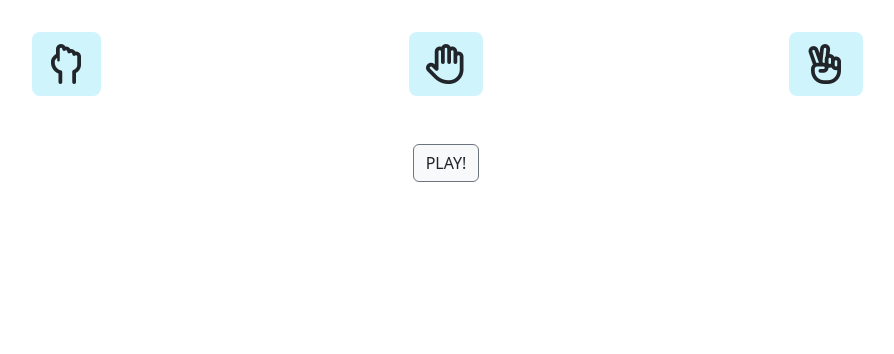
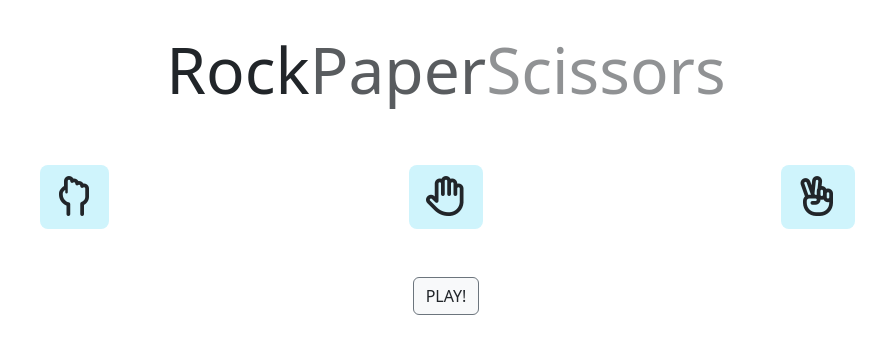
Before and after one commit to alexsbryant/RockPaperScissors, a React (Vite) app: page / in a window 1280 px wide. Shown: the top 354 px of the page, without its empty margins (194-1088 px from the left). Built offline with nearby package versions, Linux system fonts and the light colour scheme.

Commit message:
Fixed computer's choice logic
Styled main play page

```diff
--- a/src/App.jsx
+++ b/src/App.jsx
@@ -1,4 +1,4 @@
-import { useState } from 'react'
+import { useEffect, useState } from 'react'
 import './App.css'
 import Play from './components/Play'
 import Reset from './components/Reset'
@@ -24,6 +24,7 @@ function compDecision() {
   } else if (random === 2) {
     setCompChoice('scissors')
   }
+  // console.log(`compDecision choice: ${compChoice}`)
 }
 
 const handleRock = () => {
@@ -41,7 +42,7 @@ const handleScissors = () => {
 const handlePlay = () => {
   setInPlay(true)
   compDecision()
-  console.log(`Player Choice: ${userChoice} Computer Choice: ${compChoice}`)
+  // console.log(`Player Choice: ${userChoice} Computer Choice: ${compChoice}`)
 }
 
 const handleReset = () => {
@@ -49,6 +50,12 @@ const handleReset = () => {
   setCompChoice('none')
   setInPlay(false)
 }
+
+useEffect(() => {
+  if (inPlay) {
+    console.log(`EFFECT LOG - player: ${userChoice} computer: ${compChoice}`)
+  }
+})
 
   return (
     <div className='container'>
--- a/src/components/Play.jsx
+++ b/src/components/Play.jsx
@@ -11,8 +11,13 @@ const scissors = (<i class="fa-regular fa-hand-peace fa-2xl"></i>)
 
   return (
     <>
-        <div className='row pb-5'>
-            <div className='col-4'>
+        <div className='row pb-5 mx-auto justify-content-center'>
+            <div className='col justify-content-center text-center'>
+                <h1 className='display-3 '>Rock<span className='text-muted'>Paper</span><span className='text-body-tertiary'>Scissors</span></h1>
+            </div>
+        </div>
+        <div className='row pb-5 mx-auto justify-content-center'>
+            <div className='col-4 mx-auto'>
                 <button
                     id="btn"
                     type="button"
@@ -22,7 +27,7 @@ const scissors = (<i class="fa-regular fa-hand-peace fa-2xl"></i>)
                         {rock}
                 </button>
             </div>
-            <div className='col-4'>
+            <div className='col-4 mx-auto'>
                 <button
                     id="btn"
                     type="button"
@@ -32,7 +37,7 @@ const scissors = (<i class="fa-regular fa-hand-peace fa-2xl"></i>)
                         {paper}
                 </button>
             </div>
-            <div className='col-4'>
+            <div className='col-4 mx-auto'>
                 <button
                     id="btn"
                     type="button"
--- a/src/components/Result.jsx
+++ b/src/components/Result.jsx
@@ -4,19 +4,48 @@ function Result(props) {
 
     const { compChoice, userChoice } = props
 
-    const rock = (<i class="fa-regular fa-hand-back-fist fa-2xl"></i>)
-    const paper = (<i class="fa-regular fa-hand fa-2xl"></i>)
-    const scissors = (<i class="fa-regular fa-hand-peace fa-2xl"></i>)
+    const userRock = (<i class="fa-regular fa-hand-back-fist fa-2xl"></i>)
+    const userPaper = (<i class="fa-regular fa-hand fa-2xl"></i>)
+    const userScissors = (<i class="fa-regular fa-hand-peace fa-2xl"></i>)
 
     const computerRock = (<i class="fa-regular fa-hand-back-fist fa-rotate-180 fa-2xl"></i>)
     const computerPaper = (<i class="fa-regular fa-hand fa-rotate-180 fa-2xl"></i>)
     const computerScissors = (<i class="fa-regular fa-hand-peace fa-rotate-180 fa-2xl"></i>)
 
+    let userIcon = ''
+    let compIcon = ''
+
+    if (userChoice === 'rock') {
+        userIcon = userRock
+    } else if (userChoice === 'paper') {
+        userIcon = userPaper
+    } else if (userChoice === 'scissors') {
+        userIcon = userScissors
+    }
+
+    if (compChoice === 'rock') {
+        compIcon = computerRock
+    } else if (compChoice === 'paper') {
+        compIcon = computerPaper
+    } else if (compChoice === 'scissors') {
+        compIcon = computerScissors
+    }
+
     return (
         <>
             <div className='row justify-content-center pb-4 mb-4'>
                 <div className='col'>
+                    <div>{compIcon}</div>
+                </div>
+            </div>
+            <div className='row justify-content-center pb-4 mb-4'>
+                <div className='col'>
                     <div>WORKING ON RESULTS PAGE</div>
+                </div>
+            </div>
+            <div className='row justify-content-center pb-4 mb-4'>
+                <div className='col'>
+                    <div>{userIcon}</div>
                 </div>
             </div>
         </>
```
